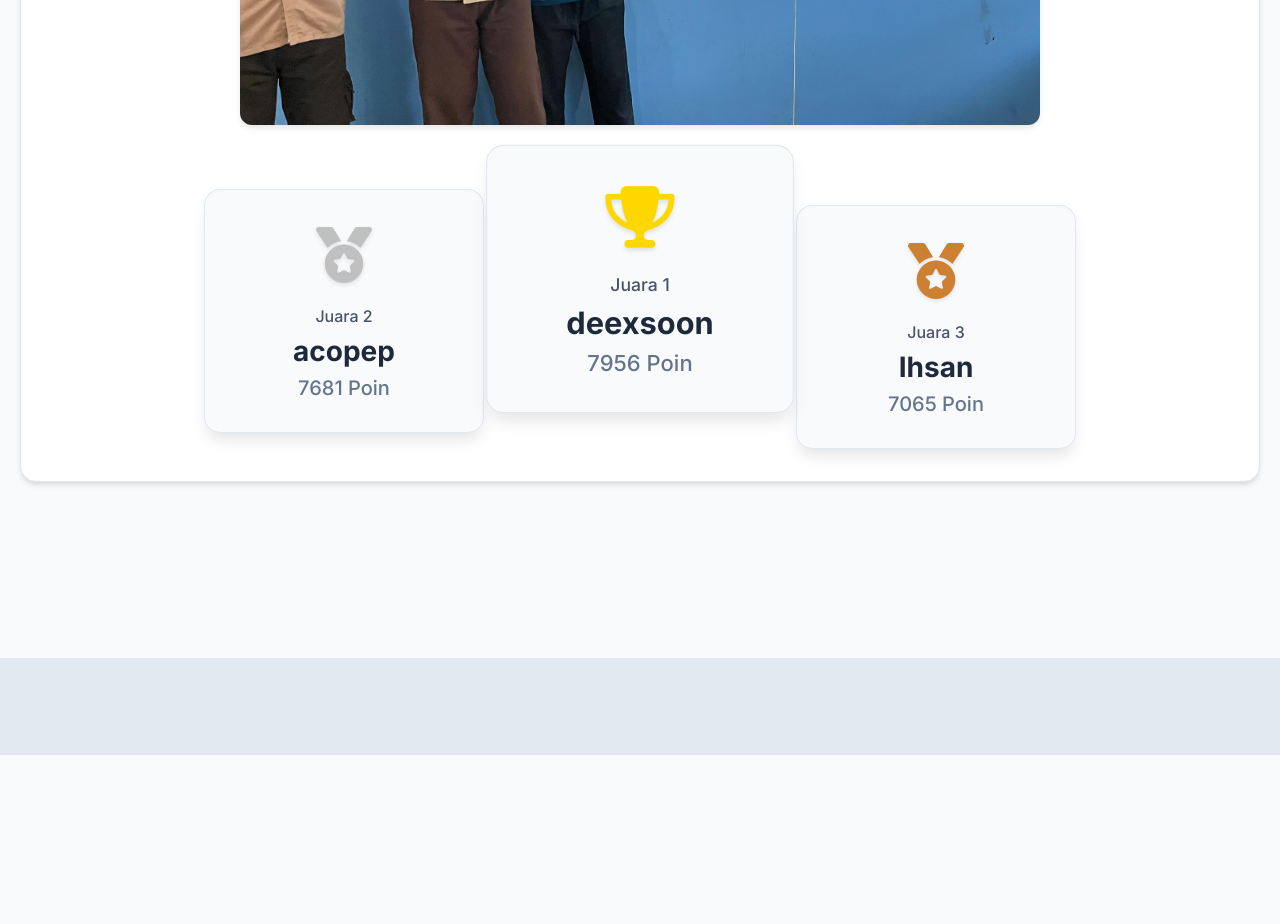
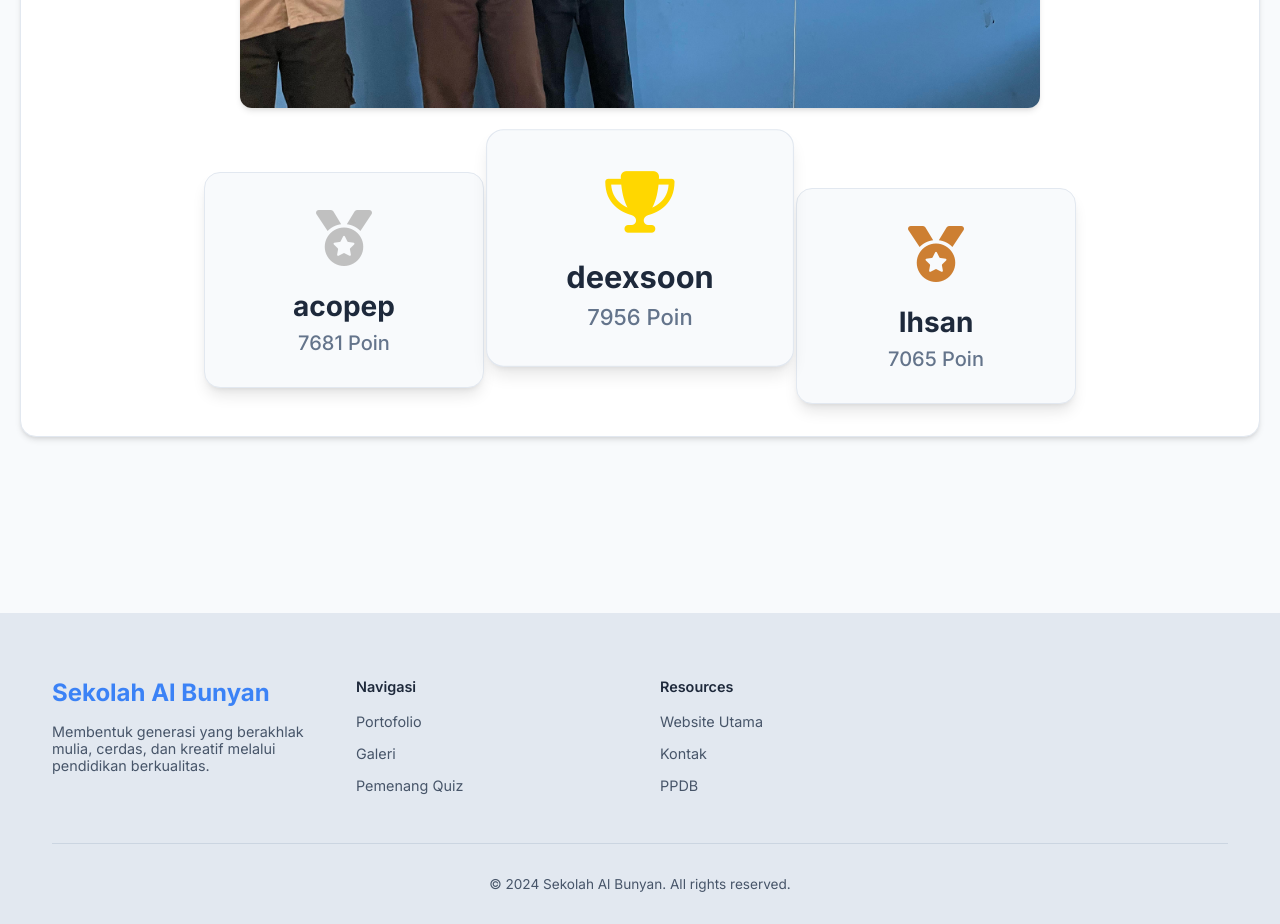
Before and after one commit to Rifqymaulanaa/SAB, a plain HTML site: page quiz.html in a window 1280 px wide. Shown: the part 860-1784 px from the top of the page. Before the commit the page ends 1615 px from the top, so only its background shows below. Drawn offline with Linux system fonts and the light colour scheme.

Commit message:
Update quiz.html

```diff
--- a/quiz.html
+++ b/quiz.html
@@ -11,32 +11,77 @@
     <link rel="stylesheet" href="https://cdnjs.cloudflare.com/ajax/libs/font-awesome/6.4.0/css/all.min.css">
 
     <style>
-        /* CSS-nya sama persis dengan index.html, namun ditambahkan style khusus pemenang */
-        :root { /* ... (salin semua :root dari index.html) ... */ }
+        /* Global Styles */
+        :root {
+            --color-primary: #3b82f6;
+            --color-secondary: #64748b;
+            --color-background: #f8fafc;
+            --color-surface: #ffffff;
+            --color-text-primary: #1e293b;
+            --color-text-secondary: #475569;
+            --border-color: #e2e8f0;
+            --shadow-lg: 0 10px 15px -3px rgb(0 0 0 / 0.1), 0 4px 6px -4px rgb(0 0 0 / 0.1);
+            --shadow-md: 0 4px 6px -1px rgb(0 0 0 / 0.1), 0 2px 4px -2px rgb(0 0 0 / 0.1);
+            --radius-xl: 1rem;
+            --radius-lg: 0.75rem;
+            --radius-full: 9999px;
+        }
         * { margin: 0; padding: 0; box-sizing: border-box; }
         html { scroll-behavior: smooth; }
-        body { font-family: 'Inter', sans-serif; background-color: #f8fafc; color: #1e293b; padding-top: 7rem; }
+        body {
+            font-family: 'Inter', sans-serif;
+            background-color: var(--color-background);
+            color: var(--color-text-primary);
+            padding-top: 7rem;
+        }
         .container { max-width: 1280px; margin: 0 auto; padding: 0 1.25rem; }
-        .page { padding-bottom: 4rem; animation: fadeIn 0.5s ease-in-out; }
+        .page { padding-top: 4rem; padding-bottom: 4rem; animation: fadeIn 0.5s ease-in-out; }
         @keyframes fadeIn { from { opacity: 0; transform: translateY(10px); } to { opacity: 1; transform: translateY(0); } }
 
-        /* HEADER / NAVIGATION (SAMA DENGAN INDEX.HTML) */
-        .header { position: fixed; top: 1.5rem; left: 50%; transform: translateX(-50%); z-index: 50; width: 95%; max-width: 800px; background-color: rgba(255, 255, 255, 0.8); backdrop-filter: blur(10px); -webkit-backdrop-filter: blur(10px); border: 1px solid #e2e8f0; transition: all 0.3s ease; border-radius: 9999px; box-shadow: 0 10px 15px -3px rgb(0 0 0 / 0.1), 0 4px 6px -4px rgb(0 0 0 / 0.1); }
-        /* ... (salin semua style header & mobile menu dari index.html) ... */
+        /* Floating Header */
+        .header {
+            position: fixed;
+            top: 1.5rem;
+            left: 50%;
+            transform: translateX(-50%);
+            z-index: 50;
+            width: 95%;
+            max-width: 800px;
+            background-color: rgba(255, 255, 255, 0.8);
+            backdrop-filter: blur(10px);
+            border: 1px solid var(--border-color);
+            border-radius: var(--radius-full);
+            box-shadow: var(--shadow-lg);
+        }
+        .header-content { display: flex; justify-content: space-between; align-items: center; height: 4.5rem; padding: 0 1.5rem; }
+        .logo img { height: 36px; }
+        .nav-links { display: none; gap: 1.5rem; list-style: none; }
+        .nav-links a { text-decoration: none; color: var(--color-text-secondary); font-weight: 500; padding: 0.5rem; border-radius: var(--radius-full); transition: all 0.2s ease; }
+        .nav-links a:hover { color: var(--color-primary); background-color: #f1f5f9; }
+        .nav-links a.active { color: var(--color-surface); background-color: var(--color-primary); }
+        #menu-toggle { display: block; background: none; border: none; font-size: 1.5rem; cursor: pointer; }
 
-        /* WINNERS PAGE */
+        /* Mobile Menu */
+        #mobile-menu { position: fixed; top: 0; left: 0; width: 100%; height: 100%; background-color: rgba(255, 255, 255, 0.95); backdrop-filter: blur(10px); z-index: 1000; display: flex; flex-direction: column; align-items: center; justify-content: center; transform: translateY(-100%); transition: transform 0.3s ease-in-out; }
+        #mobile-menu.open { transform: translateY(0); }
+        #menu-close { position: absolute; top: 1.5rem; right: 1.5rem; background: none; border: none; font-size: 2rem; cursor: pointer; }
+        .mobile-nav-links { list-style: none; text-align: center; }
+        .mobile-nav-links li { margin-bottom: 2rem; }
+        .mobile-nav-links a { font-size: 1.5rem; font-weight: 600; text-decoration: none; color: var(--color-text-primary); }
+        .mobile-nav-links a.active { color: var(--color-primary); }
+
+        /* Winners Page */
         .section-title { font-size: 2.25rem; font-weight: 700; text-align: center; margin-bottom: 3rem; }
-        .quiz-result-block { background-color: #ffffff; border-radius: 1rem; padding: 2rem; margin-bottom: 3rem; box-shadow: 0 4px 6px -1px rgb(0 0 0 / 0.1), 0 2px 4px -2px rgb(0 0 0 / 0.1); border: 1px solid #e2e8f0; }
+        .quiz-result-block { background-color: var(--color-surface); border-radius: var(--radius-xl); padding: 2rem; margin-bottom: 3rem; box-shadow: var(--shadow-md); border: 1px solid var(--border-color); }
         .quiz-title { font-size: 1.8rem; font-weight: 700; text-align: center; margin-bottom: 2rem; }
-        .quiz-result-image { max-width: 800px; margin: 0 auto 2rem auto; border-radius: 0.75rem; overflow: hidden; box-shadow: 0 4px 6px -1px rgb(0 0 0 / 0.1); }
+        .quiz-result-image { max-width: 800px; margin: 0 auto 2rem auto; border-radius: var(--radius-lg); overflow: hidden; box-shadow: var(--shadow-md); }
         .quiz-result-image img { width: 100%; display: block; }
         .winners-podium { display: flex; justify-content: center; align-items: flex-end; gap: 1rem; margin-top: 2rem; flex-wrap: wrap; }
-        .winner-card { background-color: #f8fafc; border-radius: 1rem; padding: 2rem 1.5rem; text-align: center; border: 1px solid #e2e8f0; box-shadow: 0 10px 15px -3px rgb(0 0 0 / 0.1); width: 280px; position: relative; transition: transform 0.3s ease; }
+        .winner-card { background-color: var(--color-background); border-radius: var(--radius-xl); padding: 2rem 1.5rem; text-align: center; border: 1px solid var(--border-color); box-shadow: var(--shadow-lg); width: 280px; position: relative; transition: transform 0.3s ease; }
         .winner-card:hover { transform: translateY(-10px); }
-        .winner-card .place-icon { font-size: 3.5rem; margin-bottom: 1rem; text-shadow: 0 2px 4px rgba(0,0,0,0.1); }
-        .winner-card .place-label { font-size: 1rem; font-weight: 500; color: #475569; margin-bottom: 0.5rem; }
-        .winner-card .winner-name { font-size: 1.75rem; font-weight: 700; color: #1e293b; }
-        .winner-card .winner-score { margin-top: 0.5rem; font-size: 1.25rem; font-weight: 500; color: #64748b; }
+        .winner-card .place-icon { font-size: 3.5rem; margin-bottom: 1rem; }
+        .winner-card .winner-name { font-size: 1.75rem; font-weight: 700; }
+        .winner-card .winner-score { margin-top: 0.5rem; font-size: 1.25rem; font-weight: 500; color: var(--color-secondary); }
         .winner-card.place-2 { order: 1; margin-bottom: 1rem; }
         .winner-card.place-1 { order: 2; margin-bottom: 3rem; transform: scale(1.1); z-index: 10;}
         .winner-card.place-3 { order: 3; }
@@ -44,13 +89,24 @@
         .winner-card.place-2 .place-icon { color: #c0c0c0; }
         .winner-card.place-3 .place-icon { color: #cd7f32; }
 
-        /* FOOTER (SAMA DENGAN INDEX.HTML) */
-        .footer { padding: 4rem 2rem 2rem; background-color: #e2e8f0; border-top: 1px solid #e2e8f0; margin-top: 4rem; }
-        /* ... (salin semua style footer dari index.html) ... */
+        /* Footer */
+        .footer { padding: 4rem 2rem 2rem; background-color: #e2e8f0; border-top: 1px solid var(--border-color); margin-top: 4rem; }
+        .footer-grid { display: grid; grid-template-columns: 1fr; gap: 2.5rem; }
+        .footer-logo { font-size: 1.5rem; font-weight: 700; color: var(--color-primary); }
+        .footer p { margin-top: 1rem; color: var(--color-text-secondary); font-size: 0.9rem; max-width: 300px; }
+        .footer-title { font-weight: 600; font-size: 0.9rem; margin-bottom: 1rem; }
+        .footer-links { list-style: none; display: flex; flex-direction: column; gap: 0.75rem; }
+        .footer-links a { text-decoration: none; color: var(--color-text-secondary); font-size: 0.9rem; transition: color 0.2s ease; }
+        .footer-links a:hover { color: var(--color-primary); }
+        .footer-bottom { margin-top: 3rem; padding-top: 2rem; border-top: 1px solid #cbd5e1; text-align: center; font-size: 0.85rem; color: var(--color-text-secondary); }
 
-        /* RESPONSIVE */
+        /* Responsive */
+        @media (min-width: 640px) { .footer-grid { grid-template-columns: repeat(2, 1fr); } }
+        @media (min-width: 768px) { .nav-links { display: flex; } #menu-toggle { display: none; } .footer-grid { grid-template-columns: repeat(4, 1fr); } }
         @media (max-width: 767px) {
             .section-title { font-size: 1.8rem; }
+            .header { width: 90%; top: 1rem; }
+            body { padding-top: 6rem; }
             .winners-podium { flex-direction: column; align-items: center; gap: 2rem; }
             .winner-card.place-1, .winner-card.place-2, .winner-card.place-3 { order: 0; margin-bottom: 0; transform: scale(1); }
             .winner-card.place-1 { order: -1; }
@@ -71,12 +127,12 @@
                     <li><a href="quiz.html" class="active">Pemenang Quiz</a></li>
                 </ul>
             </nav>
-            <button id="menu-toggle" aria-label="Buka Menu"><i class="fas fa-bars"></i></button>
+            <button id="menu-toggle"><i class="fas fa-bars"></i></button>
         </div>
     </header>
 
     <div id="mobile-menu">
-        <button id="menu-close" aria-label="Tutup Menu"><i class="fas fa-times"></i></button>
+        <button id="menu-close"><i class="fas fa-times"></i></button>
         <ul class="mobile-nav-links">
             <li><a href="index.html">Portofolio</a></li>
             <li><a href="galeri.html">Galeri</a></li>
@@ -94,6 +150,31 @@
     </main>
 
     <footer class="footer">
+        <div class="container">
+            <div class="footer-grid">
+                <div class="footer-column">
+                    <div class="footer-logo">Sekolah Al Bunyan</div>
+                    <p>Membentuk generasi yang berakhlak mulia, cerdas, dan kreatif melalui pendidikan berkualitas.</p>
+                </div>
+                <div class="footer-column">
+                    <h3 class="footer-title">Navigasi</h3>
+                    <ul class="footer-links">
+                        <li><a href="index.html">Portofolio</a></li>
+                        <li><a href="galeri.html">Galeri</a></li>
+                        <li><a href="quiz.html">Pemenang Quiz</a></li>
+                    </ul>
+                </div>
+                <div class="footer-column">
+                     <h3 class="footer-title">Resources</h3>
+                    <ul class="footer-links">
+                        <li><a href="https://albunyan.sch.id/" target="_blank">Website Utama</a></li>
+                        <li><a href="https://albunyan.sch.id/kontak/" target="_blank">Kontak</a></li>
+                        <li><a href="https://albunyan.sch.id/ppdb/" target="_blank">PPDB</a></li>
+                    </ul>
+                </div>
+            </div>
+            <div class="footer-bottom"> &copy; 2024 Sekolah Al Bunyan. All rights reserved. </div>
+        </div>
     </footer>
 
     <script>
@@ -102,12 +183,10 @@
         const mobileMenu = document.getElementById('mobile-menu');
         const menuToggle = document.getElementById('menu-toggle');
         const menuClose = document.getElementById('menu-close');
-        if (menuToggle && mobileMenu && menuClose) {
         menuToggle.addEventListener('click', () => mobileMenu.classList.add('open'));
         menuClose.addEventListener('click', () => mobileMenu.classList.remove('open'));
-        }
 
-        // WINNERS PAGE LOGIC
+        // Data Kuis
         const quizzes = [
             {
                 title: "Quiz Ekskul Programming 1",
@@ -120,14 +199,12 @@
             }
         ];
 
-        function renderWinners() {
+        // Render Pemenang
         const container = document.getElementById('winners-container');
-            if (!container) return;
         container.innerHTML = quizzes.map(quiz => {
             const podiumHtml = quiz.winners.map(winner => `
                 <div class="winner-card place-${winner.place}">
                     <div class="place-icon"><i class="fas ${winner.icon}"></i></div>
-                        <div class="place-label">Juara ${winner.place}</div>
                     <div class="winner-name">${winner.name}</div>
                     <div class="winner-score">${winner.score}</div>
                 </div>
@@ -141,10 +218,6 @@
                     <div class="winners-podium">${podiumHtml}</div>
                 </div>`;
         }).join('');
-        }
-
-        // INITIALIZE APP
-        renderWinners();
     });
     </script>
 </body>
```
Lines whose indentation alone changed are shown as unchanged.
